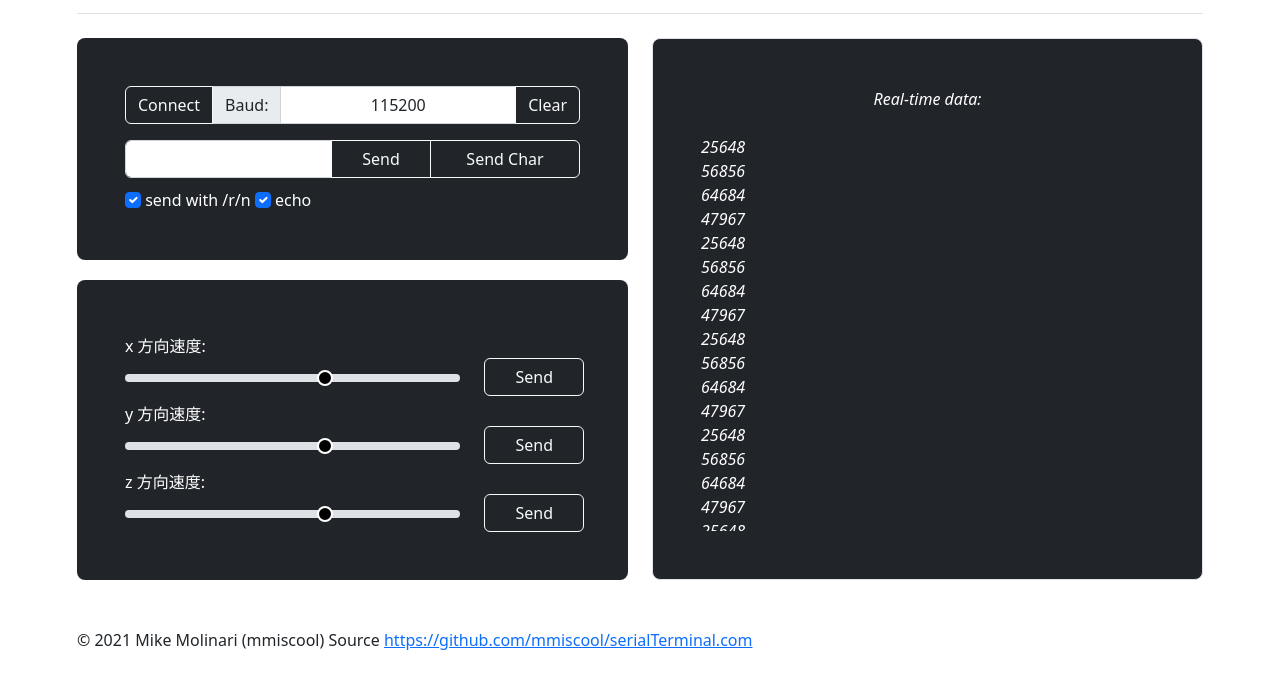
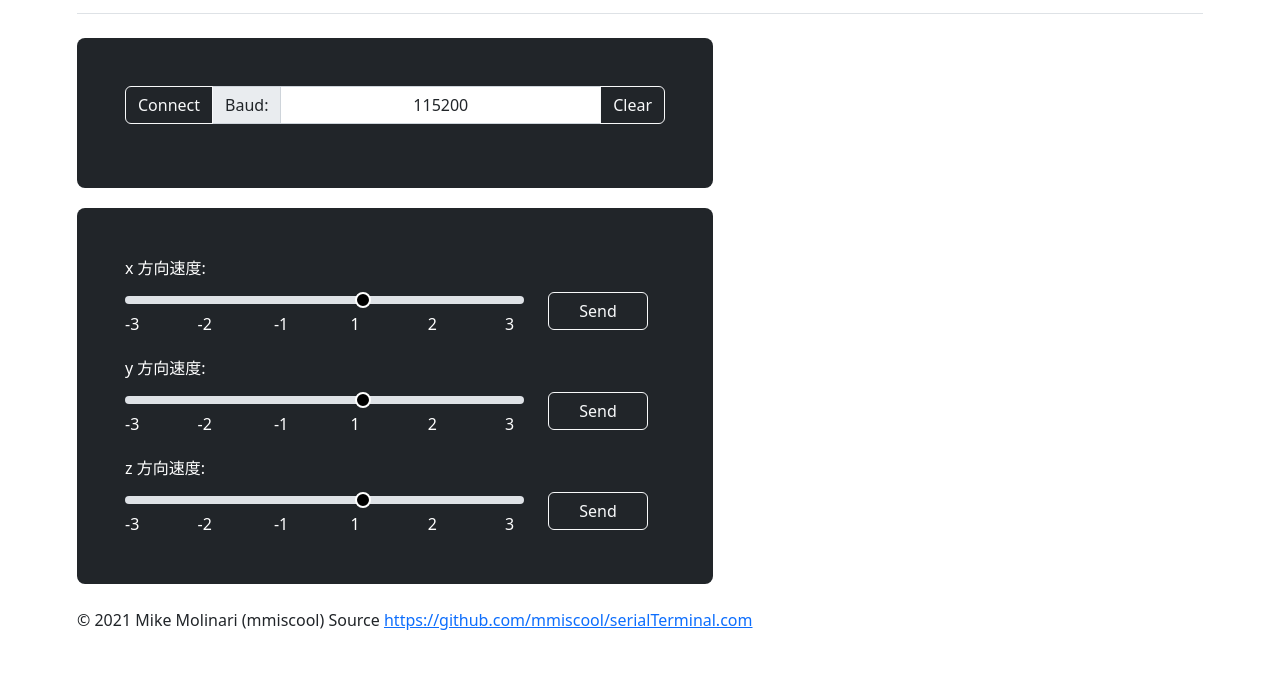
Before and after one commit to Willow233/serialTerminal_test, a plain HTML site: page index-150lines.html in a window 1280 px wide. Shown: the part 59-748 px from the top of the page. Drawn offline with nearby package versions, Linux system fonts and the light colour scheme.

Commit message:
更新x方向按钮和数据

```diff
--- a/index-150lines.html
+++ b/index-150lines.html
@@ -1,23 +1,4 @@
 <style>
-    /* * {
-        background-color: #352e2e;
-        font-family: monospace;
-        color: rgb(60, 255, 1);
-        padding: 0px;
-    }
-
-    button,
-    datalist {
-        background-color: rgb(85, 85, 85);
-    }
-
-    input[type=text] {
-        color: rgb(179, 255, 179);
-        background-color: rgb(102, 86, 86);
-        border: 1px solid;
-        border-color: #696 #363 #363 #696;
-    }
-*/
     html {
         padding: 20px;
     }
@@ -61,7 +42,7 @@
         </div>
     </header>
     <div class="row">
-        <div class="col-6 ">
+        <div class="col-6" style="width: 660px;">
             <div class="p-5 text-white bg-dark rounded-3">
                 <!-- 端口选择 -->
                 <div class="input-group mb-3">
@@ -89,23 +70,6 @@
                     <button type="button" class="btn btn-outline-light"
                         onclick="serialResultsDiv.innerHTML = '';">Clear</button>
                 </div>
-                <!-- 发送 -->
-                <div class="input-group" style="margin-bottom: 10px;">
-                    <input type="text" class="form-control" id="lineToSend" style="width:calc(100% - 300px)">
-                    <button type="button" class="btn btn-outline-light" onclick="sendSerialLine()"
-                        style="width:100px">Send</button>
-                    <button type="button" class="btn btn-outline-light" onclick="sendCharacterNumber()"
-                        style="width:150px">Send
-                        Char</button>
-                </div>
-                <!-- 设置 -->
-                <input class="form-check-input" type="checkbox" id="addLine"
-                    onclick="localStorage.addLine = this.checked;" checked>
-                <label class="form-check-label" for="addLine">send with /r/n</label>
-
-                <input class="form-check-input" type="checkbox" id="echoOn"
-                    onclick="localStorage.echoOn = this.checked;" checked>
-                <label class="form-check-label" for="echoOn">echo</label>
 
 
             </div>
@@ -117,26 +81,53 @@
                     <div class="col-9">
                         <label for="customRange1" class="form-label">x 方向速度:</label>
                         <input type="range" class="form-range" min="0" max="5" id="customRange1">
+                        <div class="label">
+                            <span>-3</span>
+                            <span style="margin-left: 54px;">-2</span>
+                            <span style="margin-left: 58px;">-1</span>
+                            <span style="margin-left: 58px;">1</span>
+                            <span style="margin-left: 64px;">2</span>
+                            <span style="margin-left: 64px;">3</span>
+                        </div>
+
+
+
                     </div>
                     <div class="col-3">
                         <button type="button" class="btn btn-outline-light" style="margin-top:30px; width:100px" id="customButton1">Send</button>
                     </div>
                 </div>
-                <div class="row align-items-center">
+                <div class="row align-items-center" style="margin-top:20px;">
                     <!-- 速度 -->
                     <div class="col-9">
                         <label for="customRange2" class="form-label">y 方向速度:</label>
                         <input type="range" class="form-range" min="0" max="5" id="customRange2">
+                        <div class="label">
+                            <span>-3</span>
+                            <span style="margin-left: 54px;">-2</span>
+                            <span style="margin-left: 58px;">-1</span>
+                            <span style="margin-left: 58px;">1</span>
+                            <span style="margin-left: 64px;">2</span>
+                            <span style="margin-left: 64px;">3</span>
+                        </div>
                     </div>
                     <div class="col-3">
                         <button type="button" class="btn btn-outline-light" style="margin-top:30px; width:100px" id="customButton2">Send</button>
                     </div>
                 </div>
-                <div class="row align-items-center">
+                <div class="row align-items-center" style="margin-top:20px;">
                     <!-- 速度 -->
                     <div class="col-9">
                         <label for="customRange3" class="form-label">z 方向速度:</label>
                         <input type="range" class="form-range" min="0" max="5" id="customRange3">
+                        <div class="label">
+                            <span>-3</span>
+                            <span style="margin-left: 54px;">-2</span>
+                            <span style="margin-left: 58px;">-1</span>
+                            <span style="margin-left: 58px;">1</span>
+                            <span style="margin-left: 64px;">2</span>
+                            <span style="margin-left: 64px;">3</span>
+                        </div>
                     </div>
                     <div class="col-3">
                         <button type="button" class="btn btn-outline-light" style="margin-top:30px; width:100px" id="customButton3">Send</button>
@@ -148,41 +139,7 @@
 
             </div>
         </div>
-        <div class="col-6">
-            <!-- 传输数据 -->
-            <div class="p-5 mb-4 text-white text-center bg-dark border rounded-3" style="font-style: italic;">
-                <span>Real-time data:</span>
-                <div id="serialResults" style="height: 420px;">
-                    25648
-                    56856
-                    64684
-                    47967
-                    25648
-                    56856
-                    64684
-                    47967
-                    25648
-                    56856
-                    64684
-                    47967
-                    25648
-                    56856
-                    64684
-                    47967
-                    25648
-                    56856
-                    64684
-                    47967
-                    25648
-                    56856
-                    64684
-                    47967
-                    ......
-                    </div>
-            </div>
 
-
-        </div>
 
     </div>
     <br> © 2021 Mike Molinari (mmiscool) Source <a
@@ -210,14 +167,15 @@
             alert("Serial Connection Failed");
         }
     }
-    async function sendCharacterNumber() {
+    async function sendCharacterNumber(data) {
         // 在这里更新，不要在下面的函数更新
-        let dataHex = new Array(0x13, 0x01, 0x00, 0x00, 0x00, 0x00, 0x00, 0x0d);
+        let dataHex = new Array(data)
+        console.log("新data",dataHex);
         let dataChar = new Array(8);
         for (let i = 0; i < 8; i++) {
             dataChar[i] = String.fromCharCode(dataHex[i]);
         }
-        console.log(dataChar)
+        // console.log(dataChar)
         for (let i = 0; i < 8; i++) {
             await writer.write(dataChar[i]);
         }
@@ -255,19 +213,38 @@
         //scroll down to bottom of div
         serialResultsDiv.scrollTop = serialResultsDiv.scrollHeight;
     }
-    document.getElementById("lineToSend").addEventListener("keyup", async function (event) {
-        if (event.keyCode === 13) {
-            sendSerialLine();
-        }
-    })
+
     document.getElementById("baud").value = (localStorage.baud == undefined ? 115200 : localStorage.baud);
-    document.getElementById("addLine").checked = (localStorage.addLine == "false" ? false : true);
-    document.getElementById("echoOn").checked = (localStorage.echoOn == "false" ? false : true);
+
 
     // 获取滑动条数据
     const range1 = document.getElementById("customRange1")
+    let data2
     range1.addEventListener("change",function(){
-        console.log(range1.value)
+        switch (range1.value) {
+            case '0':
+                data2 = 0x0f
+                break;
+            case '1':
+                data2 = 0x0e
+                break;
+            case '2':
+                data2 = 0x0d
+                break;
+            case '3':
+                data2 = 0x01
+                break;
+            case '4':
+                data2 = 0x02
+                break;
+            case '5':
+                data2 = 0x03
+                break;
+            default:
+            data2 = 0x01
+                break;
+        }
+        console.log(data2)
     })
     // 滑动条对应按钮
     const btn1 = document.getElementById("customButton1")
@@ -275,14 +252,21 @@
     let tid
     btn1.onmousedown = function(){
         tid = setInterval(function() {
-            console.log(range1.value)
-				}, 300);
+            sendRange1()
+            }, 300);
     }
     btn1.onmouseup = function(){
         clearInterval(tid)//清除定时器
     }
     // 单击
     btn1.onclick = function(){
-        console.log(range1.value)
+        sendRange1()
+    }
+    // 获取滑动条数据并发送
+    function sendRange1(){
+        let req = [0x13, 0x00, 0x00, 0x00, 0x00, 0x00, 0x00, 0x0d]
+        req[2] = data2
+        // console.log('发送更改后数据',req)
+        sendCharacterNumber(req)
     }
 </script>
```
